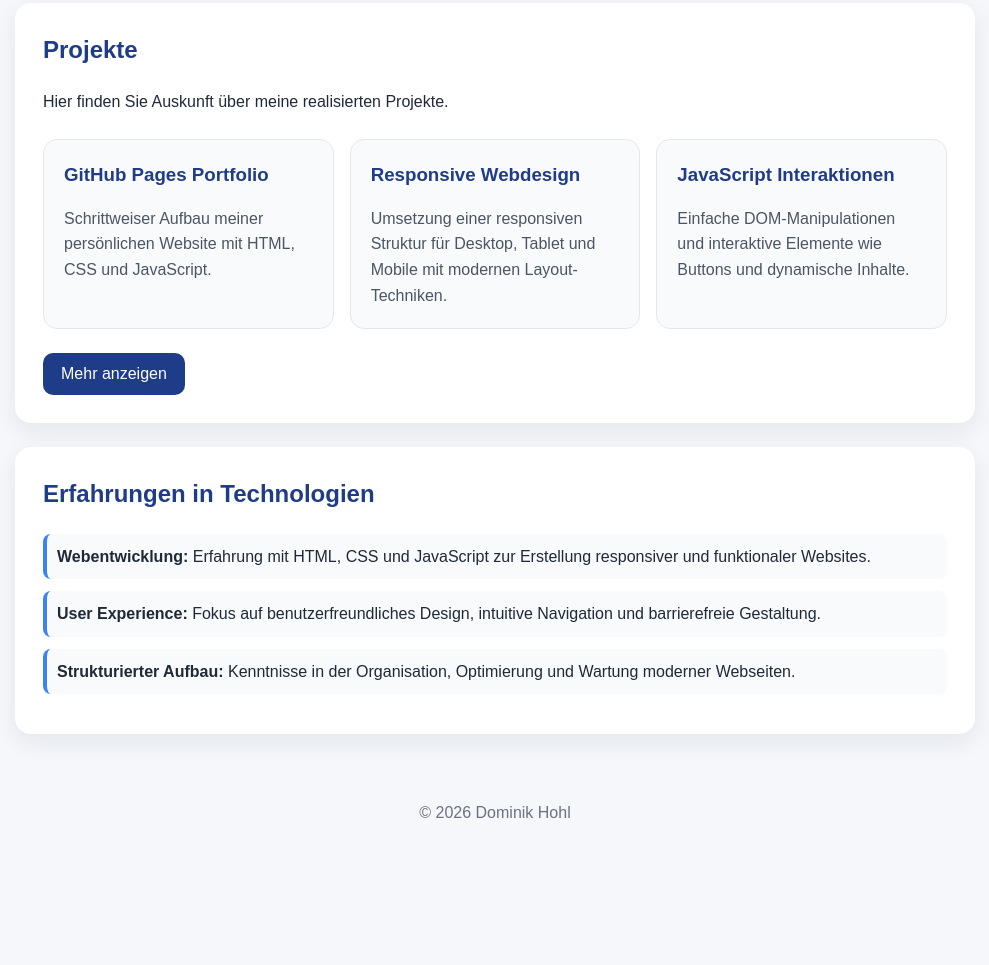
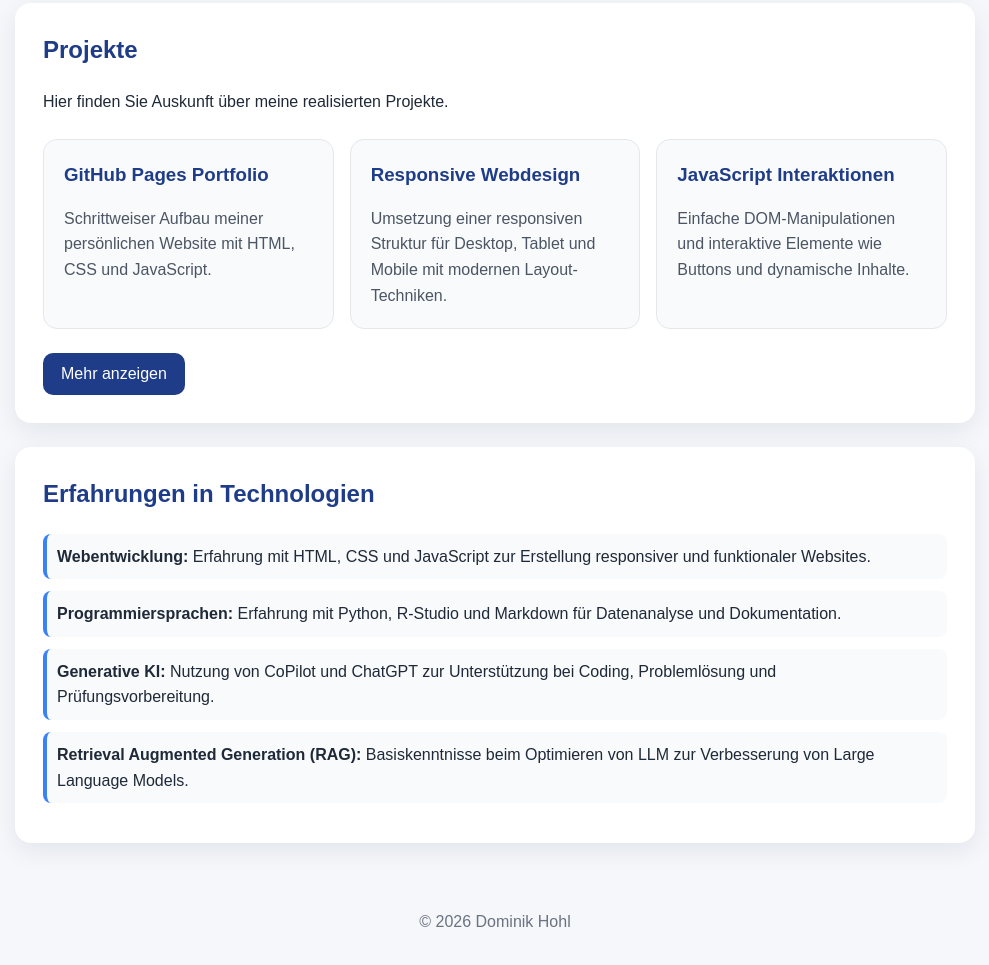
Before and after one commit to hohldomi/EWEB, a plain HTML site: page docs/index.html in a window 1280 px wide. Shown: the part 810-1775 px from the top of the page, without its empty margins (145-1134 px from the left). Before the commit the page ends 1692 px from the top, so only its background shows below. Drawn offline with Linux system fonts and the light colour scheme.

Commit message:
update technology experience section

```diff
--- a/docs/index.html
+++ b/docs/index.html
@@ -75,8 +75,9 @@
     <h2>Erfahrungen in Technologien</h2>
     <ul class="experience-list">
       <li><strong>Webentwicklung:</strong> Erfahrung mit HTML, CSS und JavaScript zur Erstellung responsiver und funktionaler Websites.</li>
-      <li><strong>User Experience:</strong> Fokus auf benutzerfreundliches Design, intuitive Navigation und barrierefreie Gestaltung.</li>
-      <li><strong>Strukturierter Aufbau:</strong> Kenntnisse in der Organisation, Optimierung und Wartung moderner Webseiten.</li>
+      <li><strong>Programmiersprachen:</strong> Erfahrung mit Python, R-Studio und Markdown für Datenanalyse und Dokumentation.</li>
+      <li><strong>Generative KI:</strong> Nutzung von CoPilot und ChatGPT zur Unterstützung bei Coding, Problemlösung und Prüfungsvorbereitung.</li>
+      <li><strong>Retrieval Augmented Generation (RAG):</strong> Basiskenntnisse beim Optimieren von LLM zur Verbesserung von Large Language Models.</li>
     </ul>
   </section>
 
```
